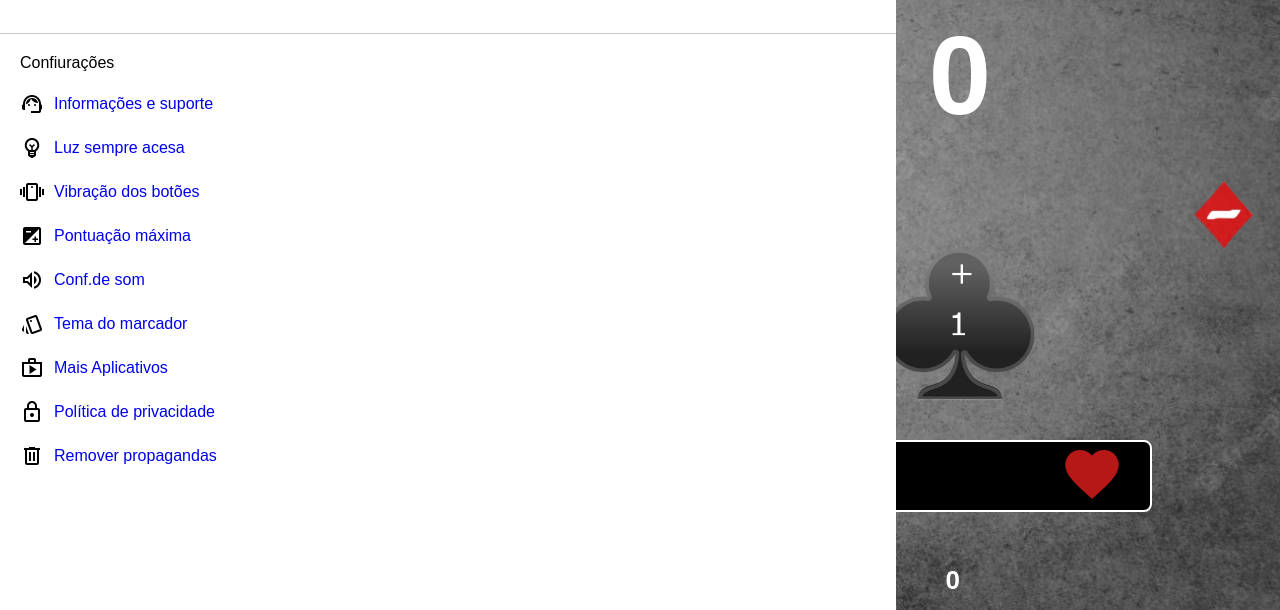
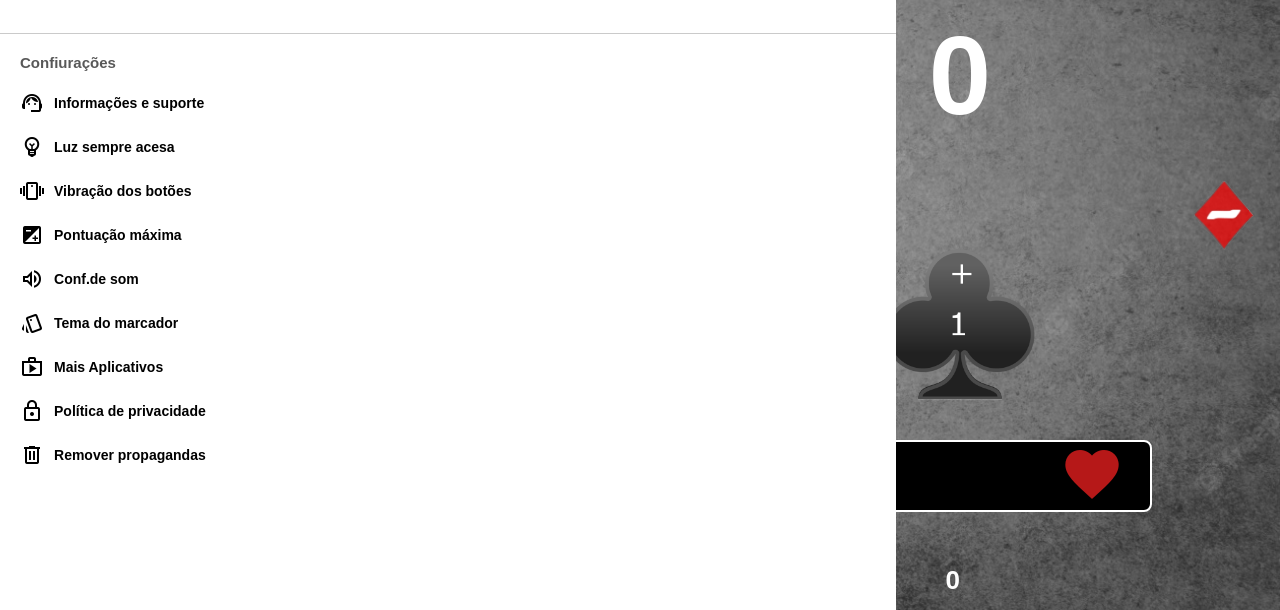
Before and after one commit to donatoflorencio/marcador, a plain HTML site: page index.html in a window 1280 px wide. Shown: the part 190-800 px from the top of the page. Drawn offline with nearby package versions, Linux system fonts and the light colour scheme.

Commit message:
fim, por hoje

```diff
--- a/style/menu.css
+++ b/style/menu.css
@@ -54,6 +54,12 @@
   padding-bottom: -10px;
 }
 
+.menu p {
+  color: rgba(0, 0, 0, 0.655);
+  font-weight: 700;
+  font-size: 15px;
+}
+
 .menu .menu-lista {
   padding-left: 20px;
 }
@@ -74,4 +80,10 @@
   gap: 10px;
 }
 
+.menu .menu-lista ul li a {
+  color: black;
+  font-size: 14px;
+  font-weight: 700;
+}
+
 /* //// */
```
